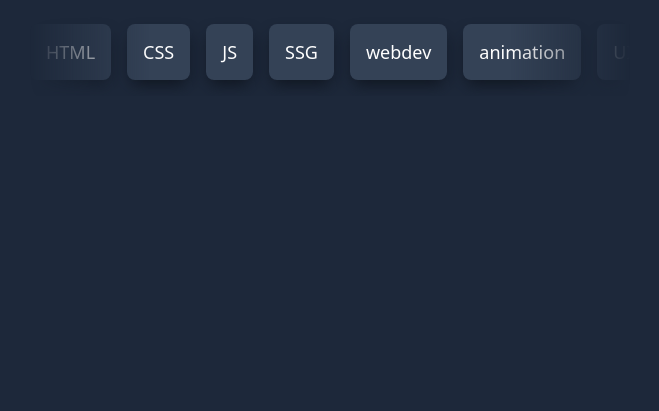
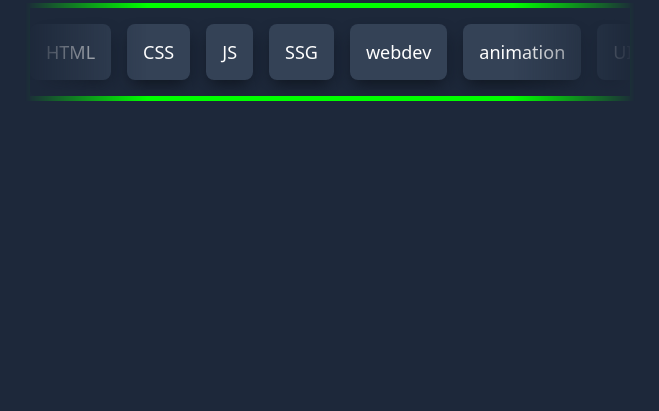
Before and after one commit to Annie-Huang/infinite-horizontal-scroll, a website: page index.html in a window 1280 px wide. Shown: the part 405-816 px from the top of the page, without its empty margins (310-969 px from the left). Drawn offline with Linux system fonts and the light colour scheme.

Commit message:
Add border because once we add the mask below, outline from above cannot be seen

```diff
--- a/style.css
+++ b/style.css
@@ -49,6 +49,7 @@ body {
 }
 
 .scroller[data-animated='true'] {
+  border: 5px solid lime; /* once we add the mask below, outline from above cannot be seen */
   overflow: hidden;
 
   /* This create the effect that it transparent on the top and white at the bottom */
```
